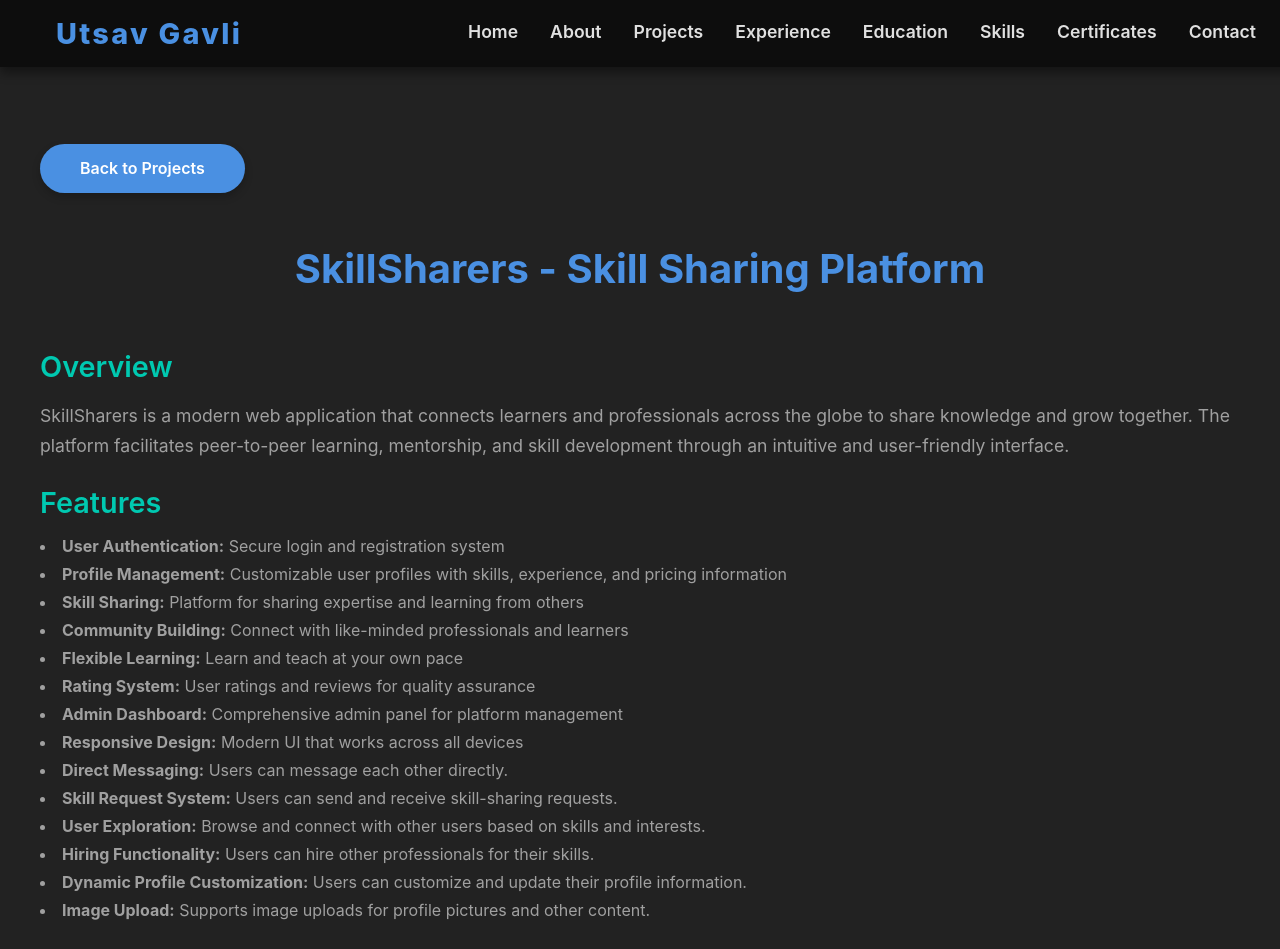
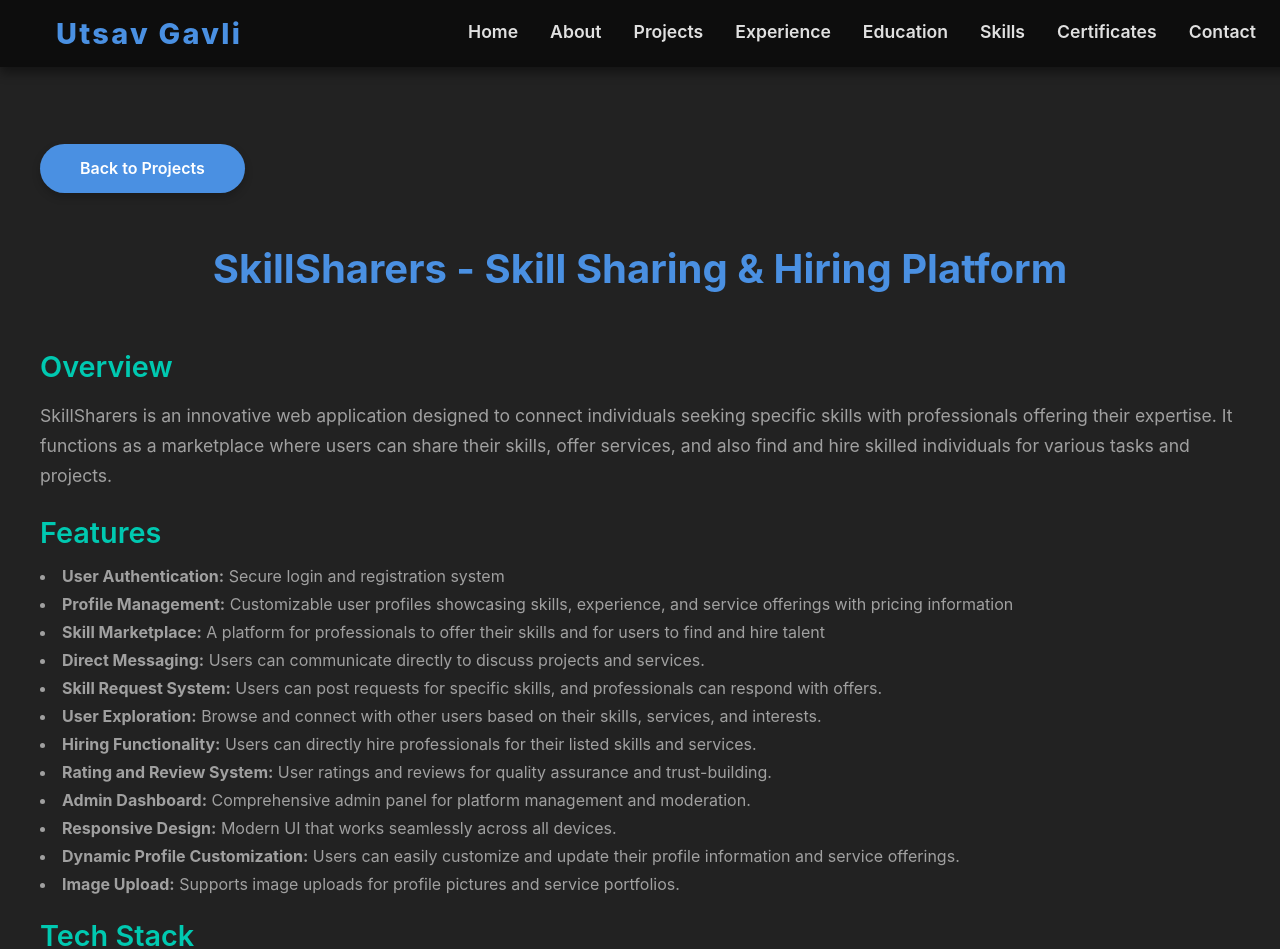
Before and after one commit to utsav145/Portfolio, a React (Create React App) app in the folder portfolio/: page /projects/skillsharers in a window 1280 px wide. Shown: the top 949 px of the page. Built offline with nearby package versions, Linux system fonts and the light colour scheme.

Commit message:
Update Skillshare.jsx

```diff
--- a/portfolio/src/components/Skillshare.jsx
+++ b/portfolio/src/components/Skillshare.jsx
@@ -13,29 +13,27 @@ const Skillshare = () => {
     <div className={`skillshare-page ${isVisible ? 'is-visible' : ''}`}>
       <div className="ss-container">
         <Link to="/" className="back-button">Back to Projects</Link>
-        <h1 className="ss-title">SkillSharers - Skill Sharing Platform</h1>
+        <h1 className="ss-title">SkillSharers - Skill Sharing & Hiring Platform</h1>
 
         <h2 className="ss-subtitle">Overview</h2>
         <p className="ss-paragraph">
-          SkillSharers is a modern web application that connects learners and professionals across the globe to share knowledge and grow together. The platform facilitates peer-to-peer learning, mentorship, and skill development through an intuitive and user-friendly interface.
+          SkillSharers is an innovative web application designed to connect individuals seeking specific skills with professionals offering their expertise. It functions as a marketplace where users can share their skills, offer services, and also find and hire skilled individuals for various tasks and projects.
         </p>
 
         <h2 className="ss-subtitle">Features</h2>
         <ul className="ss-list">
           <li><strong>User Authentication:</strong> Secure login and registration system</li>
-          <li><strong>Profile Management:</strong> Customizable user profiles with skills, experience, and pricing information</li>
-          <li><strong>Skill Sharing:</strong> Platform for sharing expertise and learning from others</li>
-          <li><strong>Community Building:</strong> Connect with like-minded professionals and learners</li>
-          <li><strong>Flexible Learning:</strong> Learn and teach at your own pace</li>
-          <li><strong>Rating System:</strong> User ratings and reviews for quality assurance</li>
-          <li><strong>Admin Dashboard:</strong> Comprehensive admin panel for platform management</li>
-          <li><strong>Responsive Design:</strong> Modern UI that works across all devices</li>
-          <li><strong>Direct Messaging:</strong> Users can message each other directly.</li>
-          <li><strong>Skill Request System:</strong> Users can send and receive skill-sharing requests.</li>
-          <li><strong>User Exploration:</strong> Browse and connect with other users based on skills and interests.</li>
-          <li><strong>Hiring Functionality:</strong> Users can hire other professionals for their skills.</li>
-          <li><strong>Dynamic Profile Customization:</strong> Users can customize and update their profile information.</li>
-          <li><strong>Image Upload:</strong> Supports image uploads for profile pictures and other content.</li>
+          <li><strong>Profile Management:</strong> Customizable user profiles showcasing skills, experience, and service offerings with pricing information</li>
+          <li><strong>Skill Marketplace:</strong> A platform for professionals to offer their skills and for users to find and hire talent</li>
+          <li><strong>Direct Messaging:</strong> Users can communicate directly to discuss projects and services.</li>
+          <li><strong>Skill Request System:</strong> Users can post requests for specific skills, and professionals can respond with offers.</li>
+          <li><strong>User Exploration:</strong> Browse and connect with other users based on their skills, services, and interests.</li>
+          <li><strong>Hiring Functionality:</strong> Users can directly hire professionals for their listed skills and services.</li>
+          <li><strong>Rating and Review System:</strong> User ratings and reviews for quality assurance and trust-building.</li>
+          <li><strong>Admin Dashboard:</strong> Comprehensive admin panel for platform management and moderation.</li>
+          <li><strong>Responsive Design:</strong> Modern UI that works seamlessly across all devices.</li>
+          <li><strong>Dynamic Profile Customization:</strong> Users can easily customize and update their profile information and service offerings.</li>
+          <li><strong>Image Upload:</strong> Supports image uploads for profile pictures and service portfolios.</li>
         </ul>
 
         <h2 className="ss-subtitle">Tech Stack</h2>
@@ -62,7 +60,7 @@ const Skillshare = () => {
         </ul>
 
         <p className="ss-paragraph">
-          This project demonstrates a comprehensive understanding of full-stack web development, including secure authentication, robust data management, and user-friendly interfaces. It highlights my ability to build scalable and interactive platforms.
+          This project demonstrates a comprehensive understanding of full-stack web development, including secure authentication, robust data management, a dynamic skill marketplace, and user-friendly interfaces. It highlights my ability to build scalable and interactive platforms that facilitate real-world connections and transactions.
         </p>
       </div>
     </div>
```
